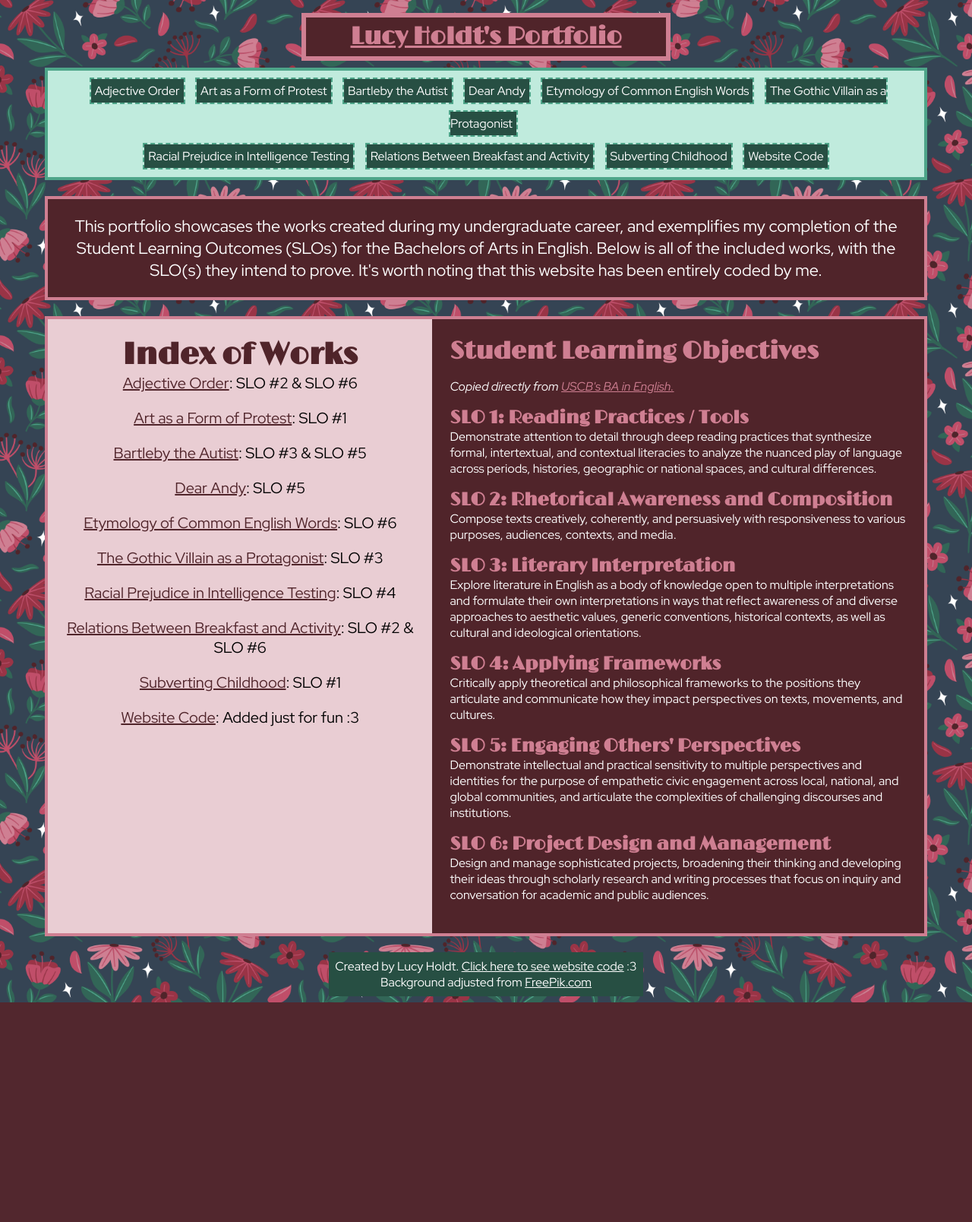
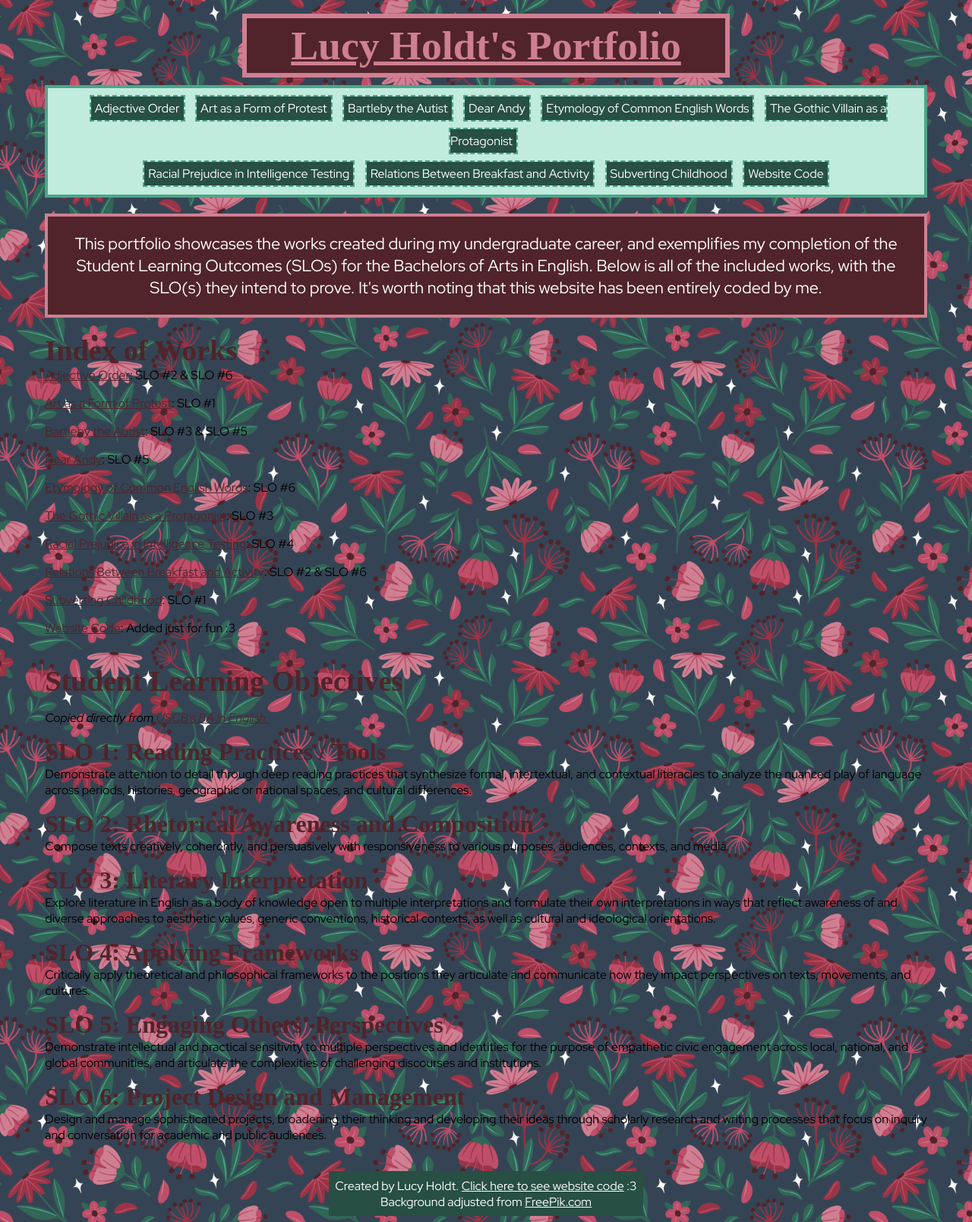
Before and after one commit to lulumolloy/lulumolloy.github.io, a PHP site: page /Portfolio.html in a window 1280 px wide. Shown: the whole page at 76% size. Before the commit the page ends 1319 px from the top, so only its background shows below. Run offline with PHP 8.4, Linux system fonts and the light colour scheme.

Commit message:
changed heading font
Changed heading font from Limelight to Berkshire Swash

```diff
--- a/styles.css
+++ b/styles.css
@@ -6,6 +6,12 @@
 
 .limelight-regular {
   font-family: "Limelight", serif;
+  font-weight: 400;
+  font-style: normal;
+}
+
+.berkshire-swash-regular {
+  font-family: "Berkshire Swash", serif;
   font-weight: 400;
   font-style: normal;
 }
@@ -35,24 +41,27 @@ footer {
 h1 {
   color: #50242A;
   margin:0;
-  font-family: "LimeLight"
+  font-family: "Berkshire Swash";
+  font-size: 2.4em
 }
 h1.title {
   a{
-  font-family: "LimeLight";
+  font-family: "Berkshire Swash";
   color: #CF7F92;
   background-color: #50242A;
   width:fit-content;
   padding: 0.5% 5%;
   margin: auto;
   border: solid 6px #CF7F92;
+  font-size:1.4em;
 }
 }
 
 h2 {
   color: #50242A;
   margin:0;
-  font-family: "LimeLight"
+  font-family: "Berkshire Swash";
+  font-size: 2em
 }
 
 h3 {
@@ -191,7 +200,7 @@ hr.andy{
   img {
     height:350px;
   }}
-  .in {
+  .dualbox {
     display:flex;
     max-width:100%;
     margin:0;
@@ -208,9 +217,9 @@ hr.andy{
     .slo {
     background-color: #50242A;
     padding: 2%;
-    width: 60%;
+    width: 58%;
     p {
-      font-size: 1em;
+      font-size: 1.1em;
     color: white;
     }
     h2{
```
